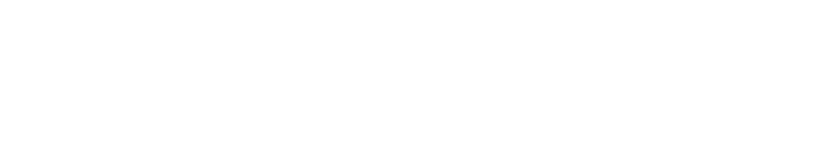
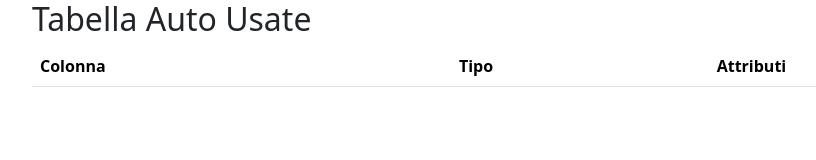
Before and after one commit to GLCVLL/db-first, a plain HTML site: page index.html in a window 1280 px wide. Shown: the whole page, without its empty margins (50-866 px from the left). Drawn offline with nearby package versions, Linux system fonts and the light colour scheme.

Commit message:
added table

```diff
--- a/index.html
+++ b/index.html
@@ -9,7 +9,16 @@
 </head>
 <body>
     <div class="container">
-
+        <h2>Tabella Auto Usate</h2>
+        <table class="table">
+            <thead>
+                <tr>
+                   <th>Colonna</th>
+                   <th>Tipo</th>
+                   <th>Attributi</th>
+                </tr>
+            </thead>
+        </table>
     </div>
 </body>
 </html>
```
